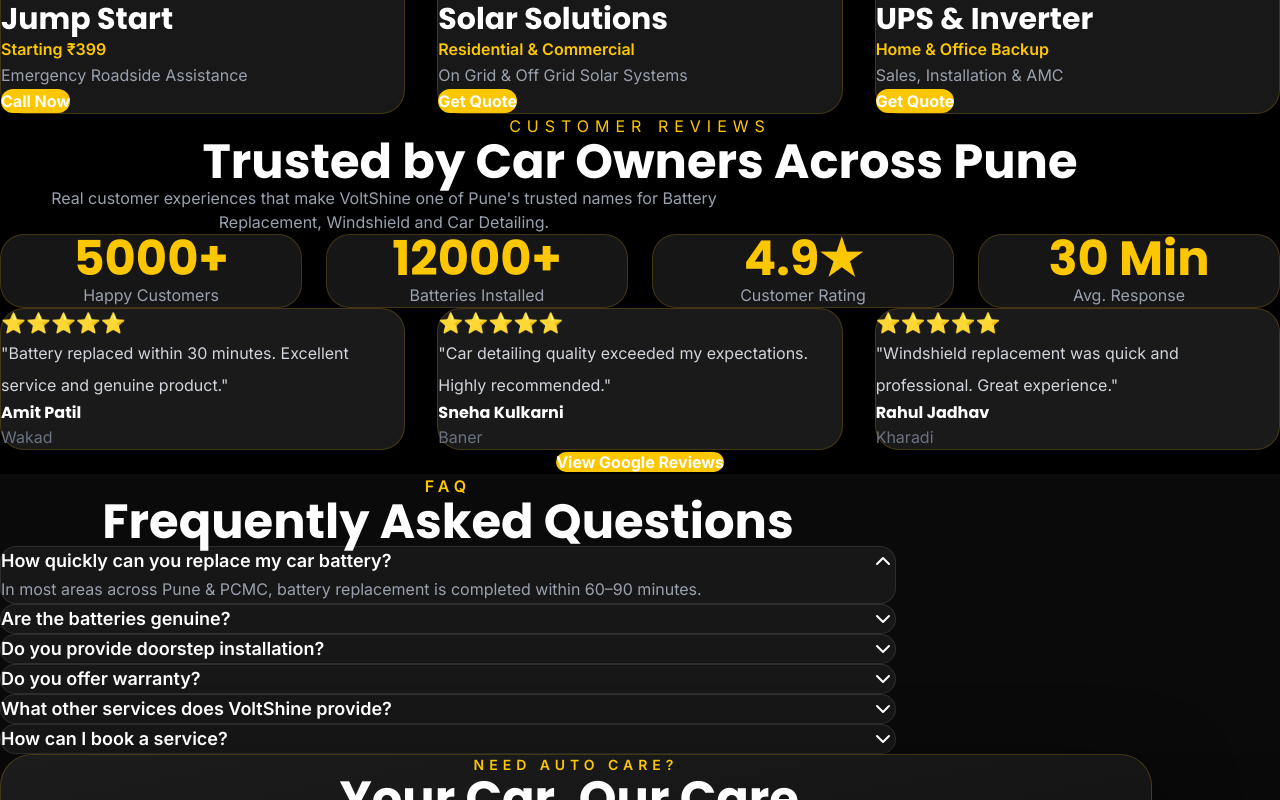
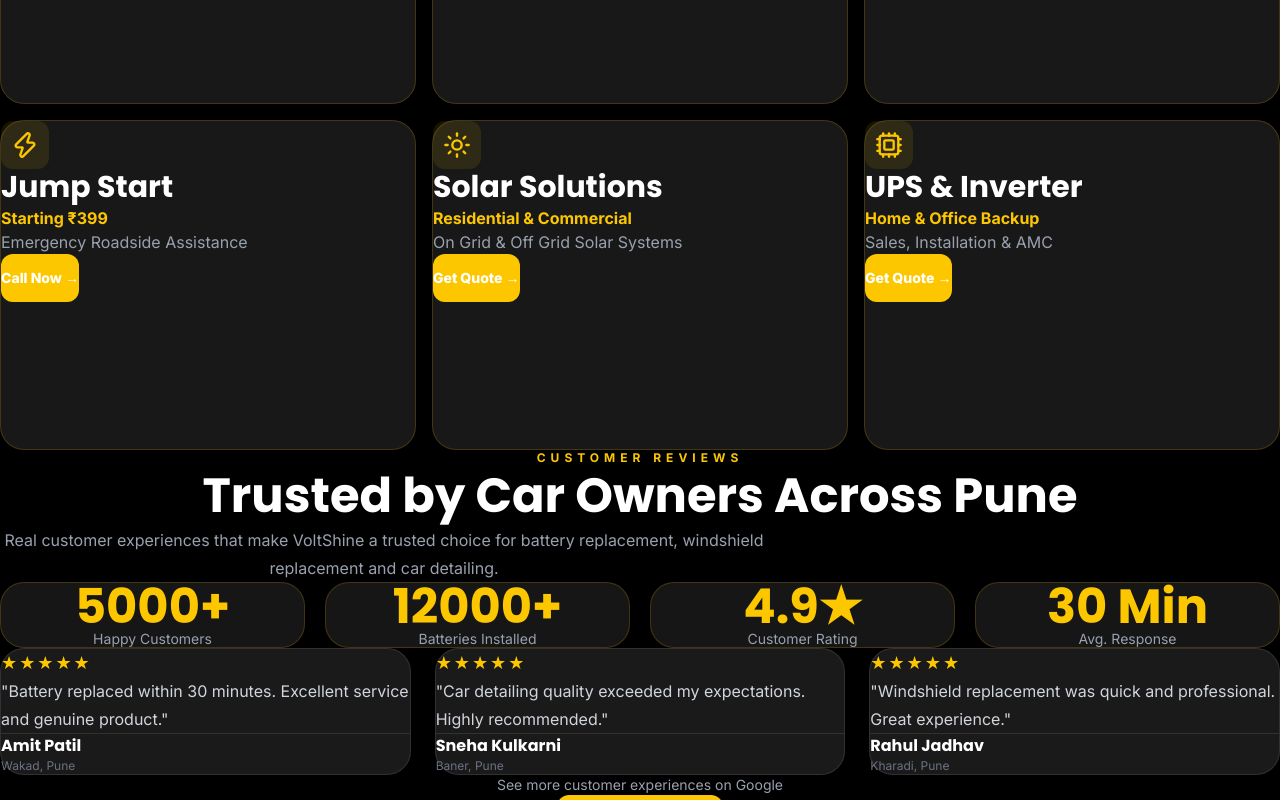
Before and after one commit to voltshineenergy-AC/voltshine, a Next.js app: page / in a window 1280 px wide. Shown: the part 2140-2940 px from the top of the page. Built offline with nearby package versions, Linux system fonts and the light colour scheme; no server answers; the database is empty.

Commit message:
Update Google reviews link

```diff
--- a/src/components/home/FeaturedServices.tsx
+++ b/src/components/home/FeaturedServices.tsx
@@ -55,70 +55,124 @@
     price: "Home & Office Backup",
     desc: "Sales, Installation & AMC",
     button: "Get Quote",
-    href: "#",
+    href: "/ups",
   },
 ];
 
 export default function FeaturedServices() {
   return (
-    <section className="bg-black py-20">
-      <div className="mx-auto max-w-7xl px-6">
+    <section className="bg-black px-4 py-14 sm:px-6 sm:py-20">
+      <div className="mx-auto max-w-7xl">
 
-        <p className="text-center uppercase tracking-[6px] text-yellow-400">
-          Our Services
+        {/* ================= HEADER ================= */}
+
+        <div className="text-center">
+
+          <p className="text-[10px] font-bold uppercase tracking-[3px] text-yellow-400 sm:text-xs sm:tracking-[5px]">
+            OUR SERVICES
           </p>
 
-           <h2 className="mt-2 text-center text-5xl font-bold text-white">
-           Complete Energy & Auto Care Solutions
+          <h2 className="mt-3 text-[30px] font-extrabold leading-tight text-white sm:text-4xl md:text-5xl">
+            Complete Energy &
+            <br className="sm:hidden" /> Auto Care Solutions
           </h2>
 
-              <p className="mx-auto mt-4 max-w-3xl text-center text-gray-400">
-                From car batteries and emergency assistance to detailing, windshield
-                 replacement, solar systems and reliable power backup solutions.
+          <p className="mx-auto mt-3 max-w-3xl text-sm leading-5 text-gray-400 sm:mt-4 sm:text-base sm:leading-7">
+            From car batteries and emergency assistance to detailing,
+            windshield replacement, solar systems and reliable power backup
+            solutions.
           </p>
 
-        <div className="mt-16 grid gap-8 md:grid-cols-2 lg:grid-cols-3">
+        </div>
+
+        {/* ================= SERVICE CARDS ================= */}
+
+        <div className="mt-8 grid grid-cols-1 gap-4 sm:mt-12 sm:grid-cols-2 lg:grid-cols-3">
 
           {services.map((service) => {
-
             const Icon = service.icon;
 
             return (
-
               <div
                 key={service.title}
-                className="group rounded-3xl border border-yellow-500/20 bg-[#181818] p-8 transition duration-300 hover:-translate-y-2 hover:border-yellow-400 hover:shadow-[0_0_30px_rgba(250,204,21,0.25)]"
+                className="
+                  flex
+                  min-h-[330px]
+                  flex-col
+                  rounded-2xl
+                  border
+                  border-yellow-500/20
+                  bg-[#181818]
+                  p-5
+                  transition
+                  duration-300
+                  hover:-translate-y-1
+                  hover:border-yellow-400/60
+                  hover:shadow-[0_0_25px_rgba(250,204,21,0.12)]
+                  sm:rounded-3xl
+                  sm:p-7
+                "
               >
 
-                <Icon
-                  size={46}
-                  className="text-yellow-400"
-                />
+                {/* ICON */}
 
-                <h3 className="mt-6 text-3xl font-bold text-white">
+                <div className="flex h-12 w-12 items-center justify-center rounded-xl bg-yellow-400/10">
+                  <Icon className="h-6 w-6 text-yellow-400 sm:h-7 sm:w-7" />
+                </div>
+
+                {/* TITLE */}
+
+                <h3 className="mt-5 text-2xl font-extrabold leading-tight text-white sm:text-3xl">
                   {service.title}
                 </h3>
 
-                <p className="mt-3 font-semibold text-yellow-400">
+                {/* PRICE */}
+
+                <p className="mt-3 text-sm font-bold text-yellow-400 sm:text-base">
                   {service.price}
                 </p>
 
-                <p className="mt-4 leading-7 text-gray-400">
+                {/* DESCRIPTION */}
+
+                <p className="mt-3 text-sm leading-5 text-gray-400 sm:text-base sm:leading-6">
                   {service.desc}
                 </p>
 
+                {/* CTA */}
+
+                <div className="mt-auto pt-6">
                   <Link
                     href={service.href}
-                  className="mt-8 inline-block rounded-xl bg-yellow-400 px-8 py-3 font-bold text-black transition hover:scale-105"
+                    className="
+                      inline-flex
+                      min-h-12
+                      w-full
+                      items-center
+                      justify-center
+                      rounded-xl
+                      bg-yellow-400
+                      px-5
+                      py-3
+                      text-sm
+                      font-extrabold
+                      text-black
+                      transition
+                      active:scale-[0.98]
+                      hover:bg-yellow-300
+                      sm:w-auto
+                      sm:px-7
+                    "
                   >
-                  {service.button}
+                    {service.button} →
                   </Link>
+                </div>
+
+              </div>
+            );
+          })}
 
         </div>
 
-            );
-          })}
-        </div>
       </div>
     </section>
   );
--- a/src/components/home/Reviews.tsx
+++ b/src/components/home/Reviews.tsx
@@ -1,4 +1,3 @@
-export default function Reviews() {
 const reviews = [
   {
     name: "Amit Patil",
@@ -20,104 +19,135 @@
   },
 ];
 
+const stats = [
+  {
+    value: "5000+",
+    label: "Happy Customers",
+  },
+  {
+    value: "12000+",
+    label: "Batteries Installed",
+  },
+  {
+    value: "4.9★",
+    label: "Customer Rating",
+  },
+  {
+    value: "30 Min",
+    label: "Avg. Response",
+  },
+];
+
+// Replace this with your actual Google Business Profile review URL.
+const googleReviewsUrl = "https://share.google/BGkd70pCKdd5phZu5";
+
+export default function Reviews() {
   return (
-    <section className="bg-black py-20">
-      <div className="mx-auto max-w-7xl px-6">
+    <section className="bg-black px-4 py-14 sm:px-6 sm:py-20">
+      <div className="mx-auto max-w-7xl">
 
-        <p className="mb-2 text-center text-yellow-400 tracking-[6px] uppercase">
-          Customer Reviews
+        {/* ================= HEADER ================= */}
+
+        <div className="text-center">
+
+          <p className="text-[10px] font-bold uppercase tracking-[3px] text-yellow-400 sm:text-xs sm:tracking-[5px]">
+            CUSTOMER REVIEWS
           </p>
 
-        <h2 className="text-center text-5xl font-bold text-white">
-          Trusted by Car Owners Across Pune
+          <h2 className="mt-3 text-[30px] font-extrabold leading-tight text-white sm:text-4xl md:text-5xl">
+            Trusted by Car Owners
+            <br className="sm:hidden" /> Across Pune
           </h2>
 
-        <p className="mx-auto mt-4 max-w-3xl text-center text-gray-400">
-          Real customer experiences that make VoltShine one of Pune's trusted
-          names for Battery Replacement, Windshield and Car Detailing.
+          <p className="mx-auto mt-3 max-w-3xl text-sm leading-5 text-gray-400 sm:text-base sm:leading-7">
+            Real customer experiences that make VoltShine a trusted choice
+            for battery replacement, windshield replacement and car detailing.
           </p>
-
-        {/* Stats */}
-
-        <div className="mt-12 grid gap-6 md:grid-cols-4">
-
-          <div className="rounded-3xl border border-yellow-500/20 bg-[#161616] p-8 text-center">
-            <h3 className="text-5xl font-bold text-yellow-400">5000+</h3>
-            <p className="mt-2 text-gray-400">
-              Happy Customers
-            </p>
-          </div>
-
-          <div className="rounded-3xl border border-yellow-500/20 bg-[#161616] p-8 text-center">
-            <h3 className="text-5xl font-bold text-yellow-400">12000+</h3>
-            <p className="mt-2 text-gray-400">
-              Batteries Installed
-            </p>
-          </div>
-
-          <div className="rounded-3xl border border-yellow-500/20 bg-[#161616] p-8 text-center">
-            <h3 className="text-5xl font-bold text-yellow-400">4.9★</h3>
-            <p className="mt-2 text-gray-400">
-              Customer Rating
-            </p>
-          </div>
-
-          <div className="rounded-3xl border border-yellow-500/20 bg-[#161616] p-8 text-center">
-            <h3 className="text-5xl font-bold text-yellow-400">30 Min</h3>
-            <p className="mt-2 text-gray-400">
-              Avg. Response
-            </p>
-          </div>
 
         </div>
 
-        {/* Reviews */}
+        {/* ================= STATS ================= */}
 
-        <div className="mt-16 grid gap-8 md:grid-cols-3">
+        <div className="mt-8 grid grid-cols-2 gap-3 sm:mt-12 sm:gap-5 lg:grid-cols-4">
 
-          {reviews.map((item, index) => (
+          {stats.map((stat) => (
+            <div
+              key={stat.label}
+              className="rounded-2xl border border-yellow-500/20 bg-[#161616] px-3 py-5 text-center sm:rounded-3xl sm:p-7"
+            >
+              <h3 className="text-2xl font-extrabold text-yellow-400 sm:text-4xl md:text-5xl">
+                {stat.value}
+              </h3>
+
+              <p className="mt-1.5 text-[11px] leading-4 text-gray-400 sm:mt-2 sm:text-sm">
+                {stat.label}
+              </p>
+            </div>
+          ))}
+
+        </div>
+
+        {/* ================= REVIEWS ================= */}
+
+        <div className="mt-8 grid gap-4 sm:mt-12 md:grid-cols-3 sm:gap-6">
+
+          {reviews.map((item) => (
+            <div
+              key={`${item.name}-${item.location}`}
+              className="flex flex-col rounded-2xl border border-white/10 bg-[#1a1a1a] p-5 transition duration-300 hover:-translate-y-1 hover:border-yellow-400/40 sm:rounded-3xl sm:p-7"
+            >
+
+              {/* STARS */}
 
               <div
-              key={index}
-              className="rounded-3xl border border-yellow-500/20 bg-[#1a1a1a] p-8"
+                className="text-base tracking-[2px] text-yellow-400 sm:text-lg"
+                aria-label="5 out of 5 stars"
               >
-
-              <div className="text-yellow-400 text-xl">
-                ⭐⭐⭐⭐⭐
+                ★★★★★
               </div>
 
-              <p className="mt-6 text-gray-300 leading-8">
+              {/* REVIEW */}
+
+              <p className="mt-4 text-sm leading-6 text-gray-300 sm:mt-5 sm:text-base sm:leading-7">
                 "{item.review}"
               </p>
 
-              <div className="mt-8">
+              {/* CUSTOMER */}
 
-                <h4 className="font-bold text-white">
+              <div className="mt-auto pt-6">
+
+                <div className="h-px bg-white/10" />
+
+                <h4 className="mt-4 text-sm font-extrabold text-white sm:text-base">
                   {item.name}
                 </h4>
 
-                <p className="text-gray-500">
-                  {item.location}
+                <p className="mt-1 text-xs text-gray-500">
+                  {item.location}, Pune
                 </p>
 
               </div>
 
             </div>
-
           ))}
 
         </div>
 
-        {/* CTA */}
+        {/* ================= GOOGLE CTA ================= */}
 
-        <div className="mt-16 text-center">
+        <div className="mt-8 text-center sm:mt-12">
+
+          <p className="mb-4 text-sm text-gray-400">
+            See more customer experiences on Google
+          </p>
 
           <a
-            href="https://g.page/r/xxxxxxxx"
+            href={googleReviewsUrl}
             target="_blank"
-            className="rounded-xl bg-yellow-400 px-10 py-4 font-bold text-black"
+            rel="noopener noreferrer"
+            className="inline-flex min-h-12 items-center justify-center rounded-xl bg-yellow-400 px-7 py-3 text-sm font-extrabold text-black transition active:scale-[0.98] hover:bg-yellow-300 sm:px-9"
           >
-            View Google Reviews
+            View Google Reviews →
           </a>
 
         </div>
```
Lines whose indentation alone changed are shown as unchanged.
